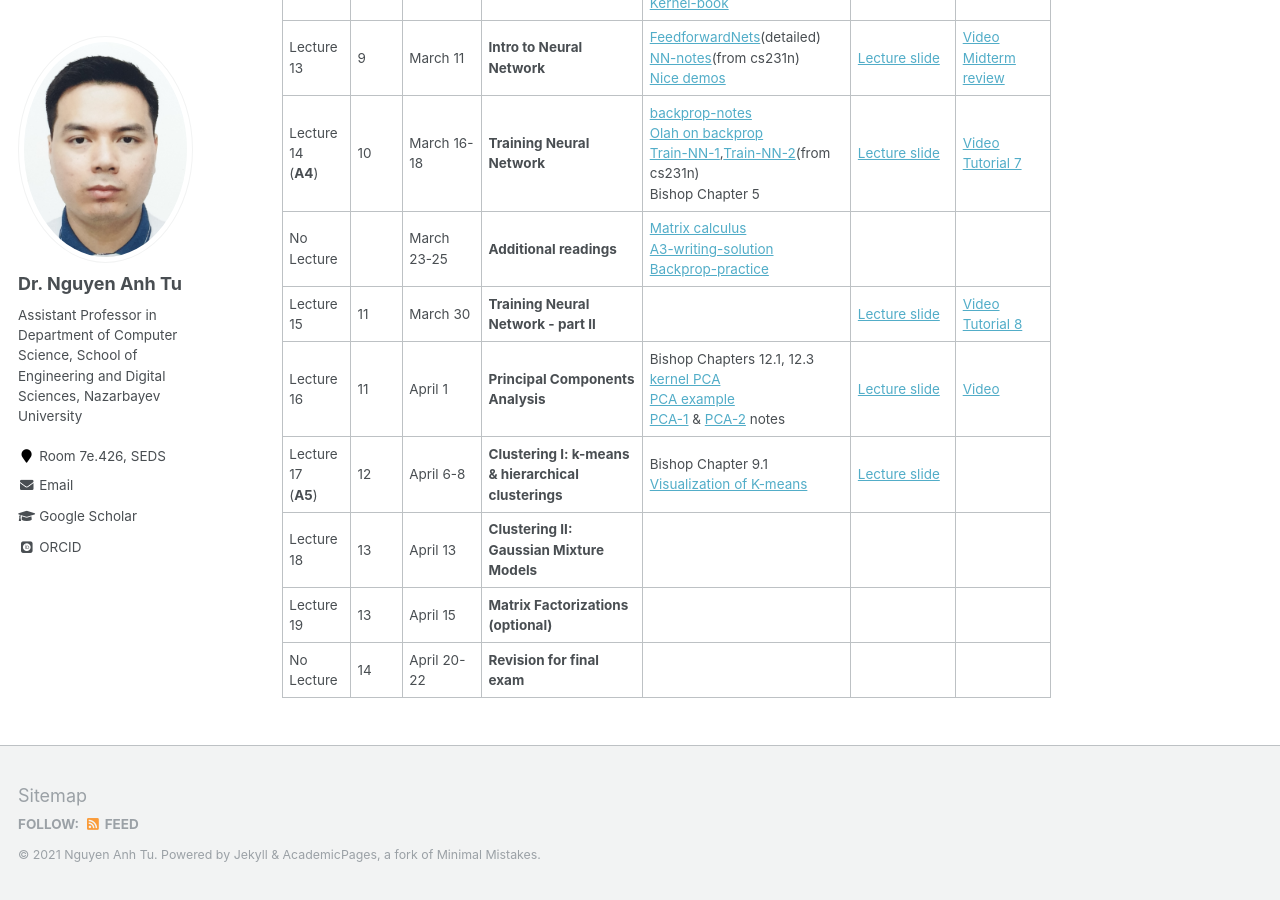
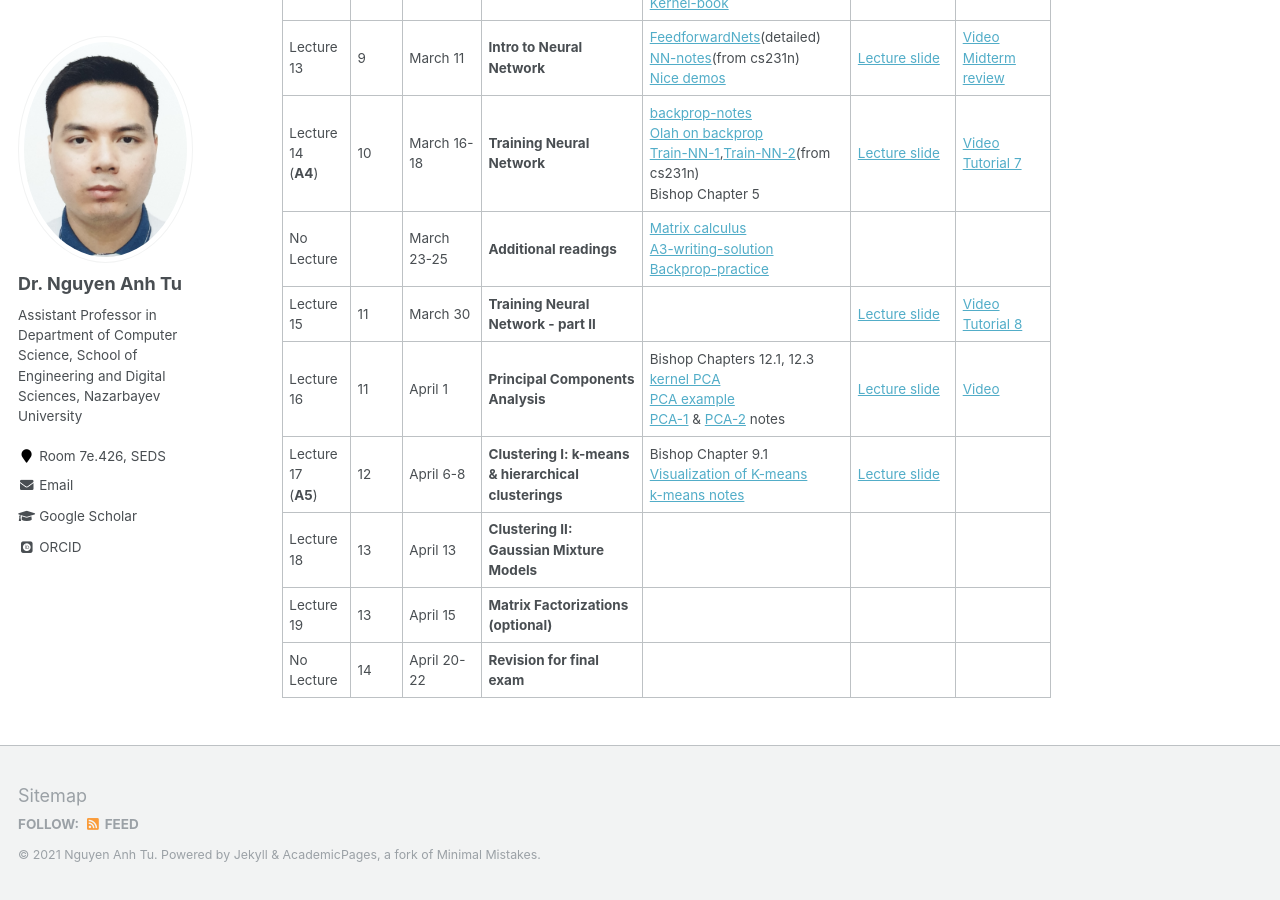
Before and after one commit to tunguyen87/seds-ml, a Jekyll site: the page built from _pages/Lecture.md, in a window 1280 px wide and 900 px high, scrolled down 1552 px. Built offline with Jekyll 4.4.1, drawn with Linux system fonts in a browser that asks for light colours; some web fonts are replaced.

Commit message:
Update Lecture.md

```diff
--- a/_pages/Lecture.md
+++ b/_pages/Lecture.md
@@ -37,7 +37,7 @@ Last day of classes: April 23
 | No Lecture   |       |March 23-25   |    **Additional readings**               | [Matrix calculus](https://drive.google.com/drive/folders/1333Nyf4ch13JF2EP5c1CjV7eqcYPEuxl?usp=sharing) <br> [A3-writing-solution](https://drive.google.com/file/d/1yI3itYhVueS_iE-9vppZePc0FkJtkw_h/view?usp=sharing) <br> [Backprop-practice](https://drive.google.com/file/d/18QoGY2v1vx-zctd2yq9vMYn9i5dqNj26/view?usp=sharing)         |          |              |
 | Lecture 15   |   11  |March 30 |    **Training Neural Network - part II**                  |          | [Lecture slide](https://drive.google.com/file/d/1xAIO6C2YtozibELAdrxthm1YkZ4J7DhG/view?usp=sharing)         | [Video](https://youtu.be/OhyIR174IPw) <br>[Tutorial 8](https://drive.google.com/file/d/1kXvlY0H4wHe80XfhAOzLuPEPciBdRhLi/view?usp=sharing)         |
 | Lecture 16   |   11  |April 1  |    **Principal Components Analysis**   | Bishop Chapters 12.1, 12.3 <br>  [kernel PCA](https://drive.google.com/file/d/1-61CrswoeT-RFkKg1nFopRfkZTOE61EN/view?usp=sharing) <br> [PCA example](https://drive.google.com/file/d/16c094HG9KT0_1saOMht3HihoO_ObOQPx/view?usp=sharing)  <br>[PCA-1](https://drive.google.com/file/d/1G4xVRmwGSNTXxIDcoM7Bn47EK_9QJkt6/view?usp=sharing) & [PCA-2](https://drive.google.com/file/d/1NxpzJf2WIELADuDyDO3Qzg2xQvHpGhaX/view?usp=sharing) notes     |  [Lecture slide](https://drive.google.com/file/d/1vh3V8gvUFutozA9p4jZQK_VunUKCDl83/view?usp=sharing)        |  [Video](https://youtu.be/ggoePgQZOKo) |
-| Lecture 17<br>(**A5**)   |   12   |April 6-8  |   **Clustering I: k-means & hierarchical clusterings**   |  Bishop Chapter 9.1 <br>[Visualization of K-means](https://www.naftaliharris.com/blog/visualizing-k-means-clustering/)  | [Lecture slide](https://drive.google.com/file/d/1F32hutMbojal7pxgXQxd3seh-ZZy0njj/view?usp=sharing)        |              |
+| Lecture 17<br>(**A5**)   |   12   |April 6-8  |   **Clustering I: k-means & hierarchical clusterings**   |  Bishop Chapter 9.1 <br>[Visualization of K-means](https://www.naftaliharris.com/blog/visualizing-k-means-clustering/) <br>[k-means notes](https://drive.google.com/file/d/1_IuuIM7sRi_vAYB1TZz_R3l5kkm0FjDv/view?usp=sharing) | [Lecture slide](https://drive.google.com/file/d/1F32hutMbojal7pxgXQxd3seh-ZZy0njj/view?usp=sharing)        |              |
 | Lecture 18   |   13   |April 13    |   **Clustering II: Gaussian Mixture Models**      |                    |          |              |
 | Lecture 19   |   13   |April 15    |   **Matrix Factorizations (optional)**                    |                    |          |              |
 | No Lecture    |   14   |April 20-22    |  **Revision for final exam**                     |                    |          |              |
```
